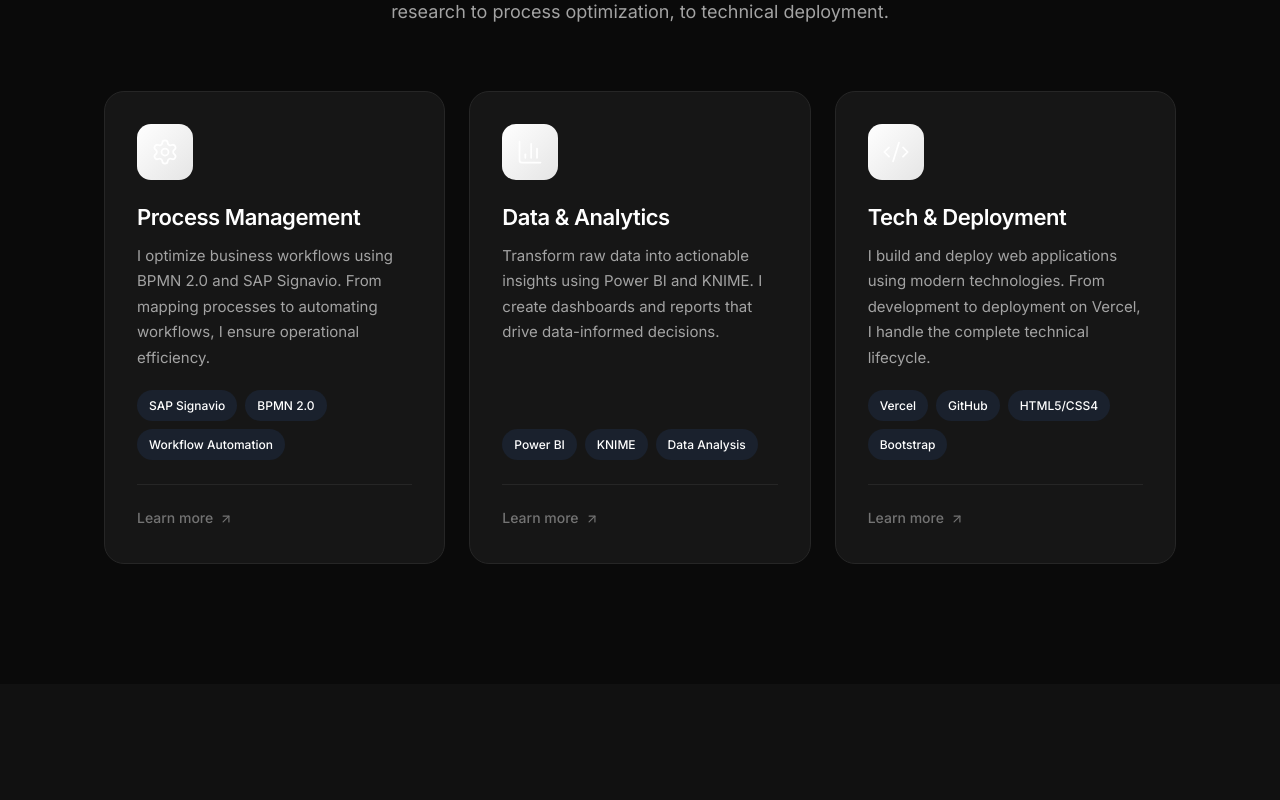
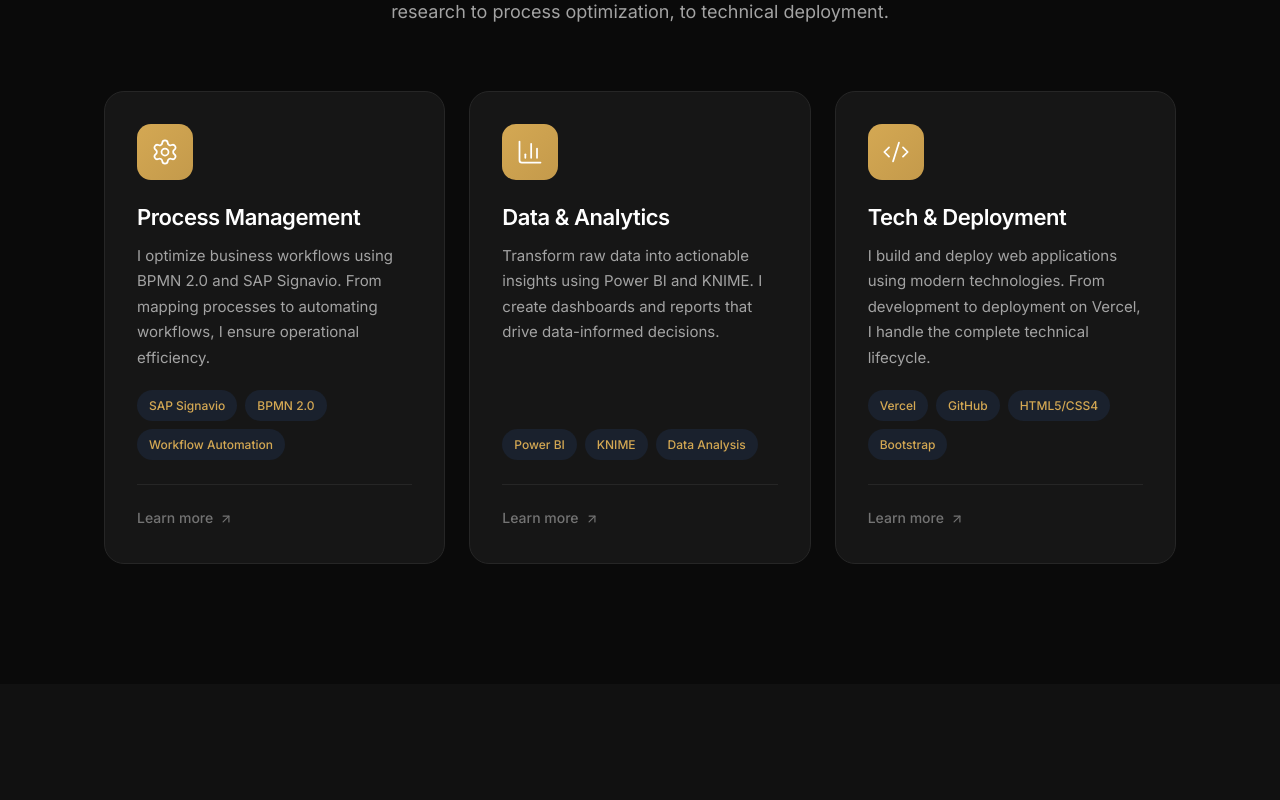
Before and after one commit to myselfrezaul7/portfolio, a Next.js app: page / in a window 1280 px wide. Shown: the part 1120-1920 px from the top of the page. Built offline with nearby package versions, Linux system fonts and the light colour scheme.

Commit message:
Change accent to Warm Gold (#d4a853) for premium feel

```diff
--- a/src/app/globals.css
+++ b/src/app/globals.css
@@ -14,21 +14,21 @@
   --text-secondary: #a3a3a3;
   --text-tertiary: #737373;
 
-  --accent: #ffffff;
-  --accent-hover: #e5e5e5;
+  --accent: #d4a853;
+  --accent-hover: #e8c170;
 
   --border: #262626;
   --border-hover: #404040;
 
-  /* Gradients - Neutral */
-  --gradient-primary: linear-gradient(135deg, #ffffff 0%, #e5e5e5 100%);
+  /* Gradients - Warm Gold */
+  --gradient-primary: linear-gradient(135deg, #d4a853 0%, #c49a4b 100%);
   --gradient-subtle: linear-gradient(180deg, rgba(255, 255, 255, 0.05) 0%, rgba(255, 255, 255, 0) 100%);
 
   /* Shadows */
   --shadow-sm: 0 1px 2px rgba(0, 0, 0, 0.5);
   --shadow-md: 0 4px 6px rgba(0, 0, 0, 0.4);
   --shadow-lg: 0 10px 15px rgba(0, 0, 0, 0.3);
-  --shadow-glow: 0 0 40px rgba(255, 255, 255, 0.1);
+  --shadow-glow: 0 0 40px rgba(212, 168, 83, 0.15);
 
   /* Spacing */
   --section-padding: 120px;
```
